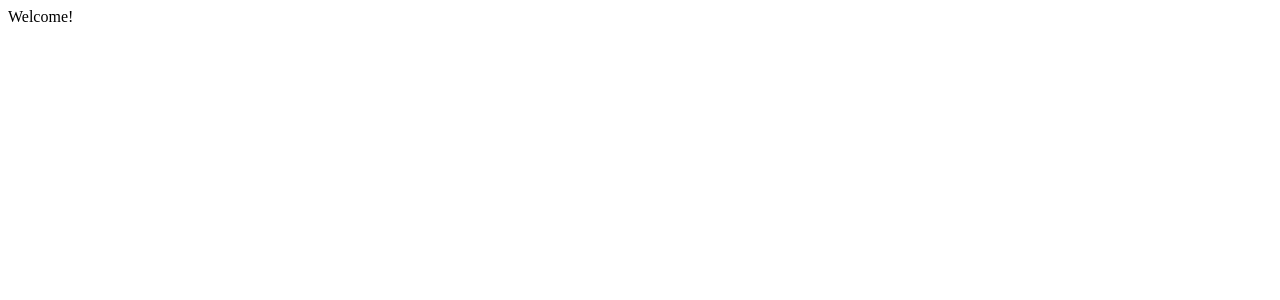
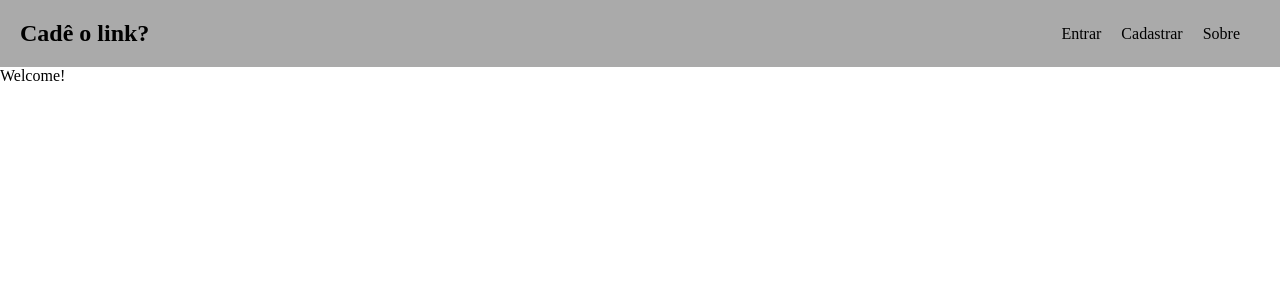
Before and after one commit to devboost-each-ime-2021/frontend, a Vue app: page /#/ in a window 1280 px wide. Shown: the top 300 px of the page. Built offline with nearby package versions, Linux system fonts and the light colour scheme.

Commit message:
Create navbar at homepage
Signed-off-by: JadnoABS <jadno.abs@usp.br>
Co-authored-by: Erick Rodrigues <erick.rodrigues.santana14@gmail.com>
Co-authored-by: Caio Novais <caionfds@gmail.com>

```diff
--- a/src/App.vue
+++ b/src/App.vue
@@ -3,3 +3,9 @@
     <router-view />
   </div>
 </template>
+
+<style>
+* {
+  margin: 0;
+}
+</style>
--- a/src/views/Home.vue
+++ b/src/views/Home.vue
@@ -1,5 +1,20 @@
 <template>
-  <div class="home">Welcome!</div>
+  <div>
+    <nav>
+      <div class="nav-title">
+        <h1>Cadê o link?</h1>
+      </div>
+      <div class="nav-options">
+        <ul>
+          <li>Entrar</li>
+          <li>Cadastrar</li>
+          <li>Sobre</li>
+        </ul>
+      </div>
+    </nav>
+
+    <div class="home">Welcome!</div>
+  </div>
 </template>
 
 <script>
@@ -7,3 +22,24 @@ export default {
   name: "Home",
 };
 </script>
+
+<style scoped>
+nav {
+  display: flex;
+  justify-content: space-between;
+  background-color: #aaaaaa;
+  padding: 20px;
+}
+
+.nav-options ul {
+  list-style: none;
+  display: flex;
+  height: 100%;
+  align-items: center;
+  justify-content: space-between;
+}
+
+.nav-options ul li {
+  margin-right: 20px;
+}
+</style>
```
